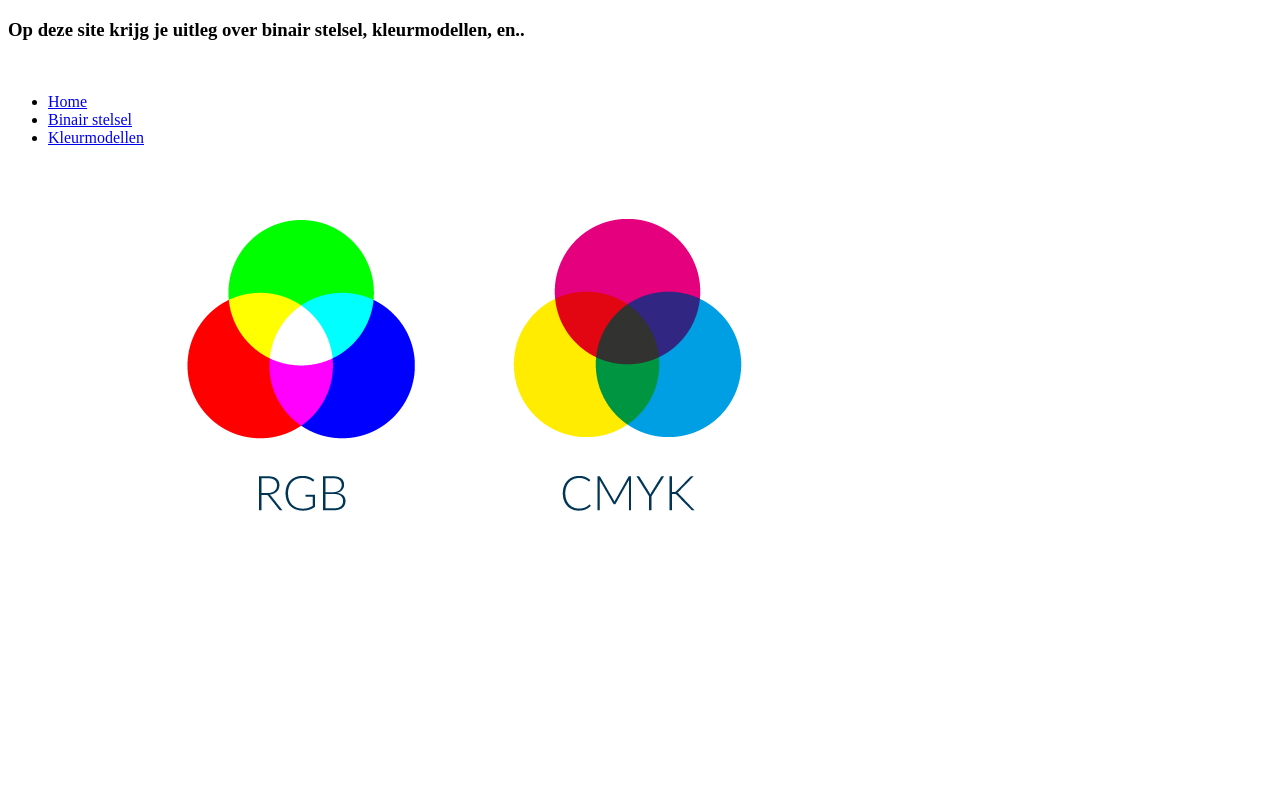
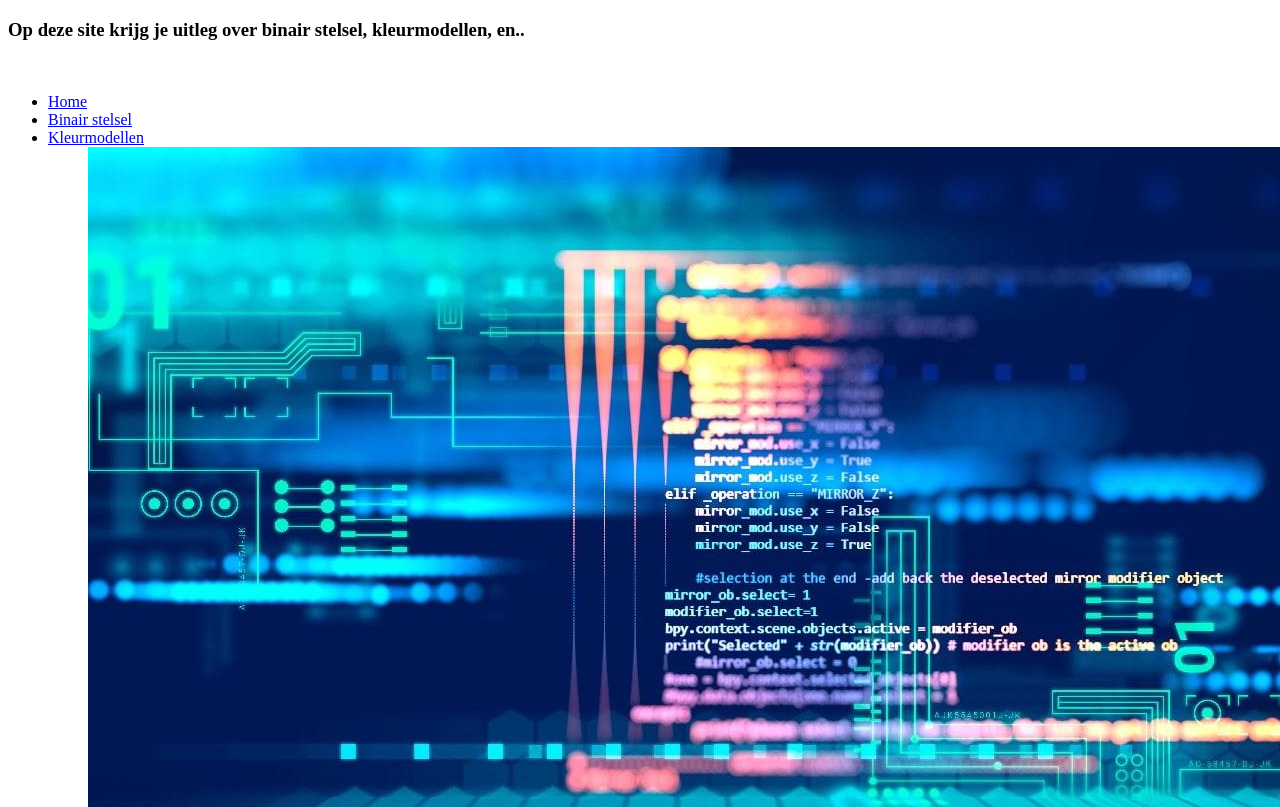
Before and after one commit to ladyjanez/ladyjanez.github.io, a plain HTML site: page index.html in a window 1280 px wide. Shown: the top 807 px of the page. Drawn offline with Linux system fonts and the light colour scheme.

Commit message:
verandering2

```diff
--- a/index.html
+++ b/index.html
@@ -15,6 +15,6 @@
     <ul/>
 
 
-    <img src="CMYK-RGB.png"
+    <img src="informatica1.jpg">
     </body>
 </html>
```
